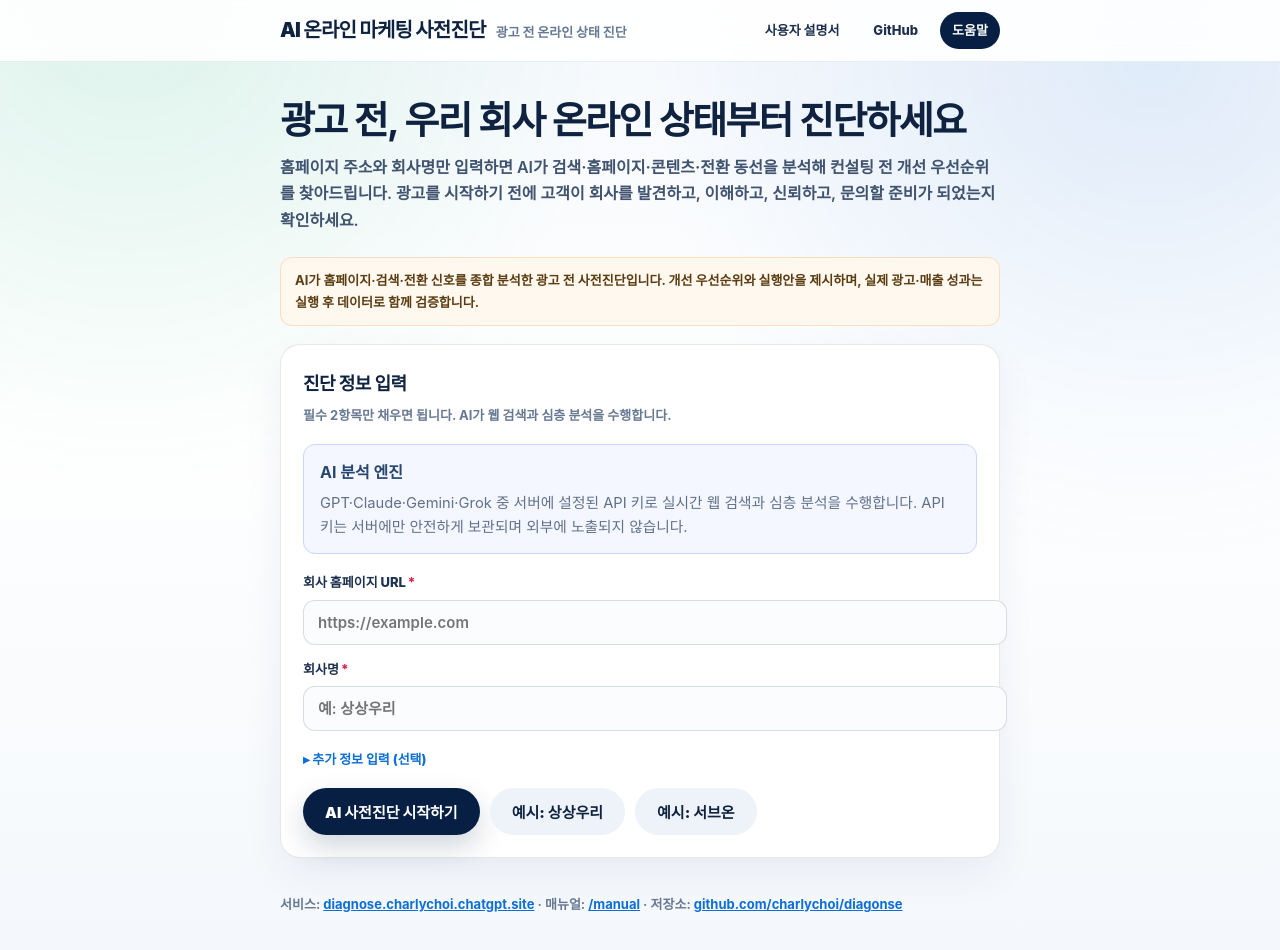
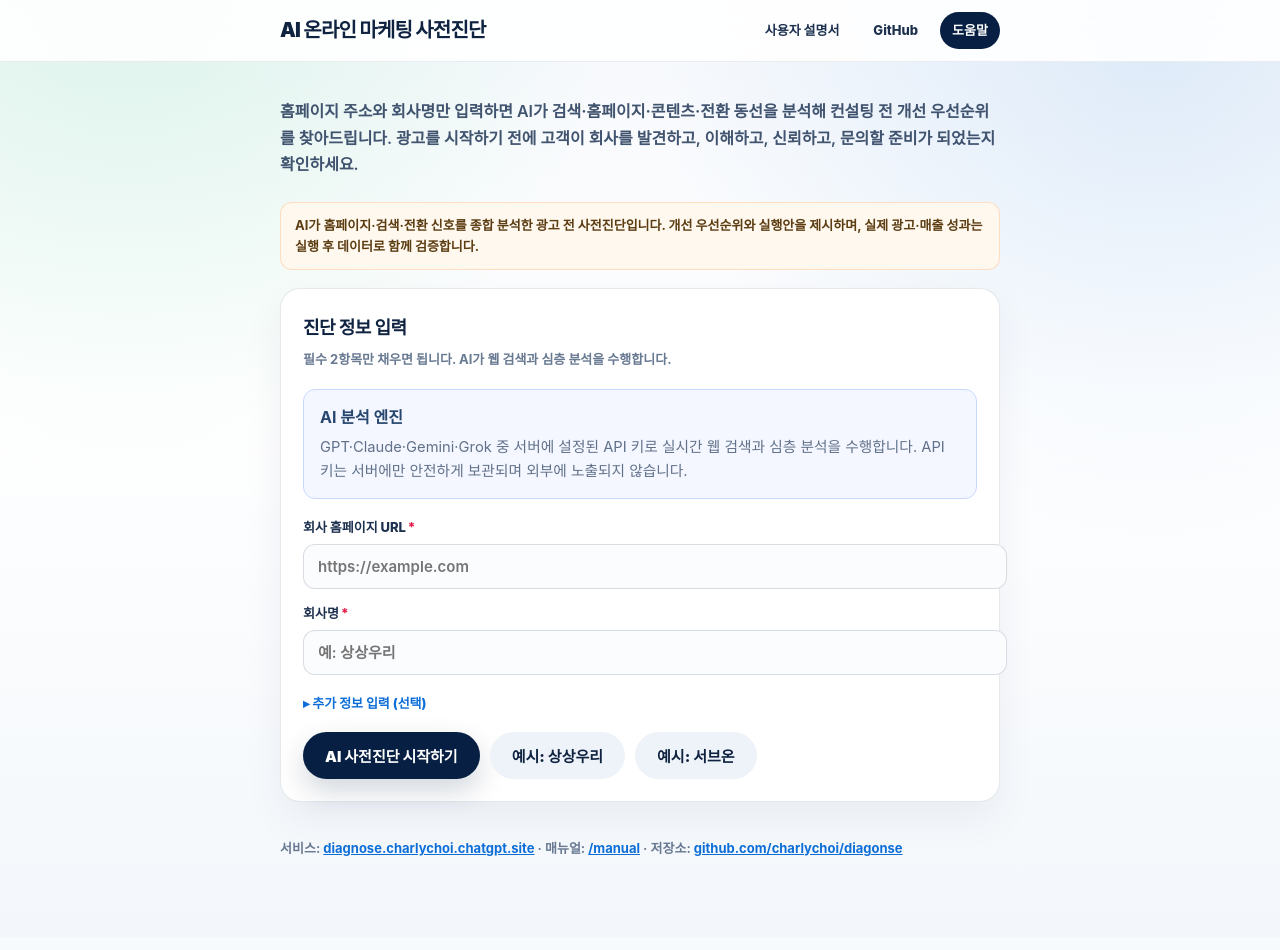
Before and after one commit to charlychoi/diagonse, a Next.js app: page / in a window 1280 px wide. Shown: the top 950 px of the page. Built offline with nearby package versions, Linux system fonts and the light colour scheme.

Commit message:
ui: remove topbar subtitle and hero title per request

```diff
--- a/app/DiagnoseApp.tsx
+++ b/app/DiagnoseApp.tsx
@@ -265,7 +265,6 @@ export function DiagnoseApp() {
   return (
     <>
       <div className="home-hero">
-        <h1>광고 전, 우리 회사 온라인 상태부터 진단하세요</h1>
         <p>
           홈페이지 주소와 회사명만 입력하면 AI가 <strong>검색·홈페이지·콘텐츠·전환 동선</strong>을
           분석해 컨설팅 전 개선 우선순위를 찾아드립니다. 광고를 시작하기 전에
--- a/app/page.tsx
+++ b/app/page.tsx
@@ -9,7 +9,6 @@ export default function Home() {
         <div className="home-topbar-inner">
           <Link href="/" className="home-brand">
             <strong>AI 온라인 마케팅 사전진단</strong>
-            <span>광고 전 온라인 상태 진단</span>
           </Link>
           <nav className="home-nav">
             <Link href="/manual">사용자 설명서</Link>
```
Also changed, not shown: 1 other file (tests, documents, lock files or other folders).
